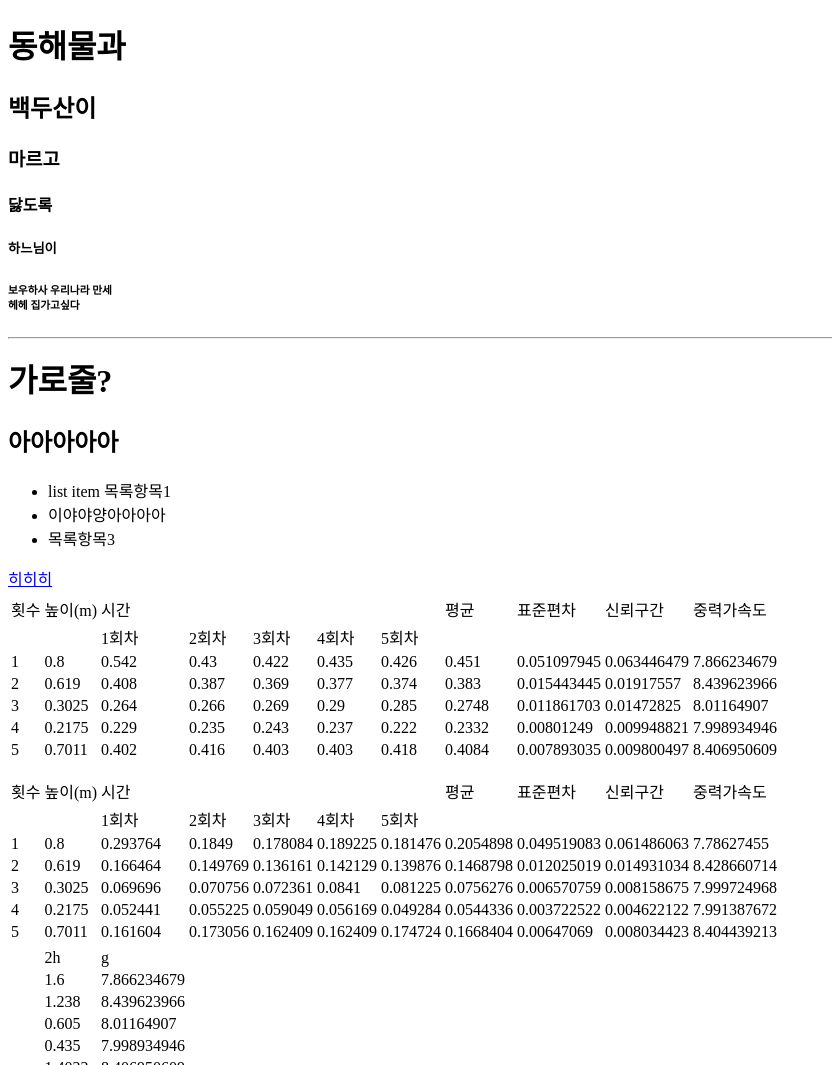
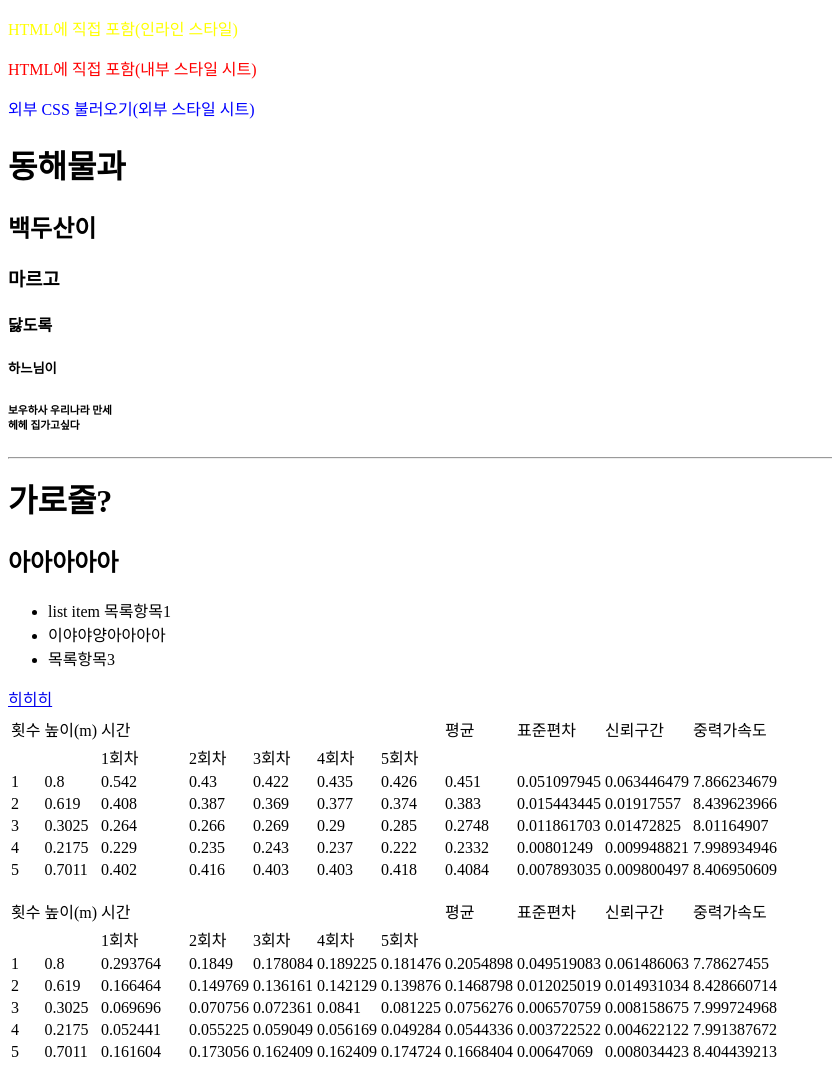
Before and after one commit to jipgagoshipdajaebal/NULLiSAwesome, a plain HTML site: page index.html in a window 1280 px wide. Shown: the top 1065 px of the page, without its empty margins (0-832 px from the left). Drawn offline with Linux system fonts and the light colour scheme.

Commit message:
집가고싶다

```diff
--- a/index.html
+++ b/index.html
@@ -4,8 +4,14 @@
     <meta charset="UTF-8">
     <meta name="viewport" content="width=device-width, initial-scale=1.0">
     <title>무진이 바보</title>
+    <link rel="stylesheet" href="./style.css">
+    <style>#inner {color: red;} </style>
 </head>
 <body>
+    <p style="color: yellow;">HTML에 직접 포함(인라인 스타일)</p>
+<p id="inner">HTML에 직접 포함(내부 스타일 시트)</p>
+<p id="outer">외부 CSS 불러오기(외부 스타일 시트)</p>
+<!-- style.css 생성, #outer {color: blue;} -->
     <h1>동해물과</h1>
     <h2>백두산이</h2>
     <h3>마르고</h3>
--- /dev/null
+++ b/style.css
@@ -0,0 +1 @@
+#outer {color: blue;}
```
